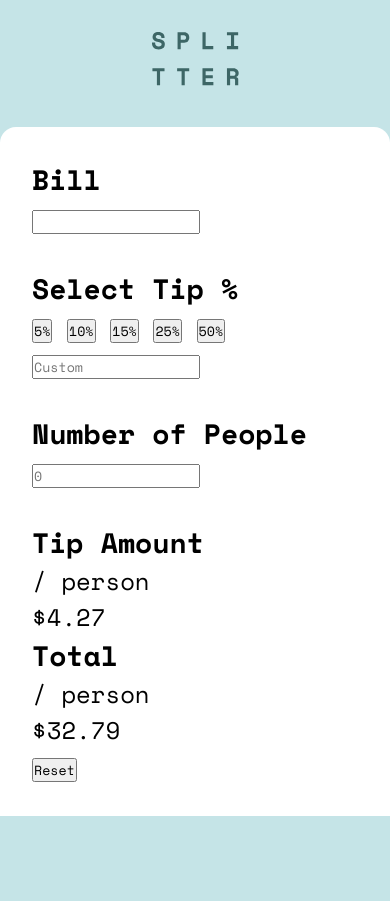
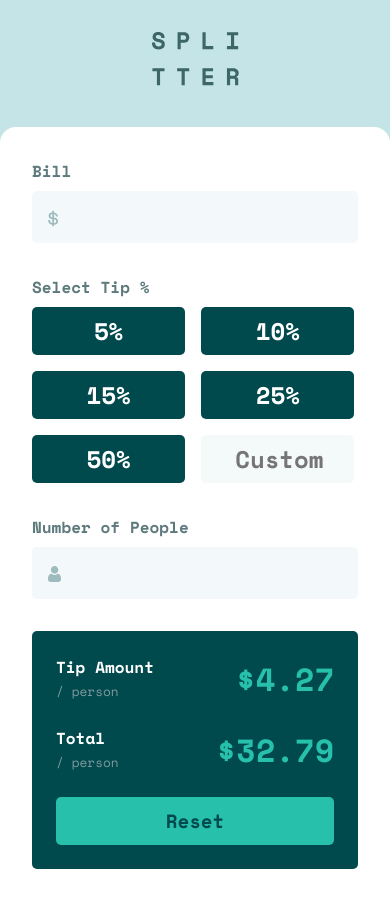
Before and after one commit to gabrielss97/tip-calculator-frontbase, a website built with Vite: page index.html in a window 390 px wide. Before the commit the page ends 844 px from the top, so only its background shows below. Built offline with nearby package versions, Linux system fonts and the light colour scheme.

Commit message:
finalizado projeto html e css no mobile

```diff
--- a/index.html
+++ b/index.html
@@ -14,11 +14,19 @@
       </div>
 
       <!-- ================= FORM ================= -->
-      <form class="main" id="form">
+      <div class="main" id="form">
         <!-- ================= BILL ================= -->
         <div class="main__bill">
           <h3 class="main__label">Bill</h3>
-          <input type="text" id="bill" class="main__input" />
+
+          <div class="main__input-wrapper">
+            <img
+              class="main__input-logo"
+              src="./images/icon-dollar.svg"
+              alt=""
+            />
+            <input type="number" id="bill" class="main__input" />
+          </div>
         </div>
 
         <!-- ================= TIP ================= -->
@@ -31,7 +39,7 @@
             <button class="main__button-percentage">25%</button>
             <button class="main__button-percentage">50%</button>
             <input
-              type="text"
+              type="number"
               id="custom"
               class="main__custom-input"
               placeholder="Custom"
@@ -42,12 +50,19 @@
         <!-- ================= PEOPLE ================= -->
         <div class="main__people">
           <h3 class="main__label">Number of People</h3>
-          <input type="text" id="bill" class="main__input" placeholder="0" />
+          <div class="main__input-wrapper">
+            <img
+              class="main__input-logo"
+              src="./images/icon-person.svg"
+              alt=""
+            />
+            <input type="number" id="people" class="main__input" />
+          </div>
         </div>
 
         <!-- ================= TOTAL ================= -->
         <div class="main__total-card">
-          <div class="main__amount">
+          <div class="main__total">
             <div class="main__text-wrapper">
               <h3 class="main__total-card-title">Tip Amount</h3>
               <span class="main__total-card-subtitle">/ person</span>
@@ -63,7 +78,7 @@
           </div>
           <button class="main__reset" type="submit">Reset</button>
         </div>
-      </form>
+      </div>
     </div>
   </body>
 </html>
--- a/style.scss
+++ b/style.scss
@@ -42,8 +42,116 @@ body {
   padding: 2rem;
 
   &__label {
+    font-size: 1rem;
+    color: $labels-color;
+    margin-bottom: 0.5rem;
   }
 
   &__input {
+    border: none;
+    background: #f3f9fa;
+    border-radius: 5px;
+    width: 100%;
+    padding: 0.5rem;
+    color: #00474b;
+    font-size: 1.5rem;
+    font-weight: 700;
+    text-align: right;
+
+    &:focus-visible {
+      outline-color: $primary-color;
+    }
+  }
+
+  &__input-wrapper {
+    position: relative;
+  }
+
+  &__input-logo {
+    position: absolute;
+    top: 1.2rem;
+    left: 1rem;
+  }
+
+  &__buttons {
+    display: flex;
+    flex-wrap: wrap;
+    gap: 1rem;
+  }
+
+  &__button-percentage {
+    width: 47%;
+    height: 48px;
+    color: $white;
+    font-size: 1.5rem;
+    text-align: center;
+    font-weight: 700;
+    border: none;
+    border-radius: 5px;
+    background-color: $secondary-color;
+
+    &:focus {
+      background-color: $primary-color;
+      color: $secondary-color;
+    }
+  }
+
+  &__custom-input {
+    width: 47%;
+    height: 48px;
+    font-size: 1.5rem;
+    font-weight: 700;
+    border: none;
+    border-radius: 5px;
+    background-color: $input-color;
+    color: $labels-color;
+    text-align: right;
+    padding: 0.5rem 1rem;
+
+    &:focus-visible {
+      outline-color: $primary-color;
+    }
+  }
+
+  &__total-card {
+    border-radius: 5px;
+    background: $secondary-color;
+    padding: 1.5rem;
+    display: flex;
+    flex-direction: column;
+    row-gap: 1.3rem;
+  }
+
+  &__total-card-title {
+    color: $white;
+    font-size: 1rem;
+    margin-bottom: -10px;
+  }
+
+  &__total-card-subtitle {
+    font-size: 0.8rem;
+    color: $person-color;
+  }
+
+  &__total-card-value {
+    font-size: 2rem;
+    text-align: right;
+    color: $primary-color;
+    font-weight: bold;
+  }
+
+  &__total {
+    display: flex;
+    justify-content: space-between;
+  }
+
+  &__reset {
+    border: none;
+    padding: 0.6rem 0;
+    font-size: 1.2rem;
+    font-weight: bold;
+    color: $secondary-color;
+    background: $primary-color;
+    border-radius: 5px;
   }
 }
```
Also changed, not shown: style.css, 2 other files.
